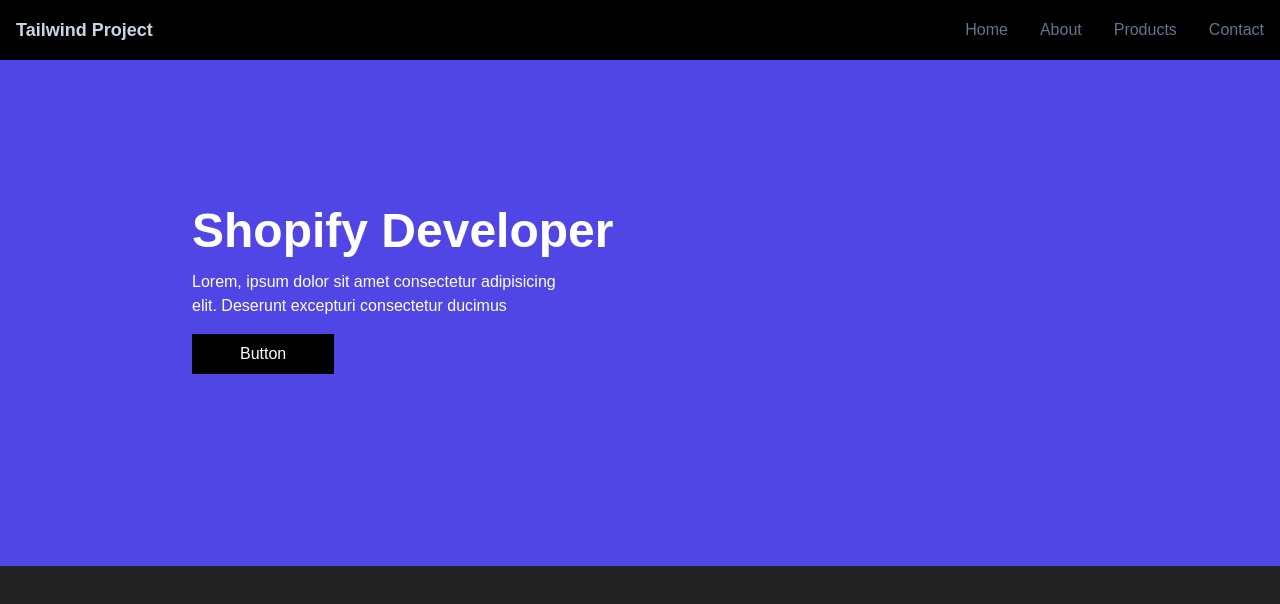
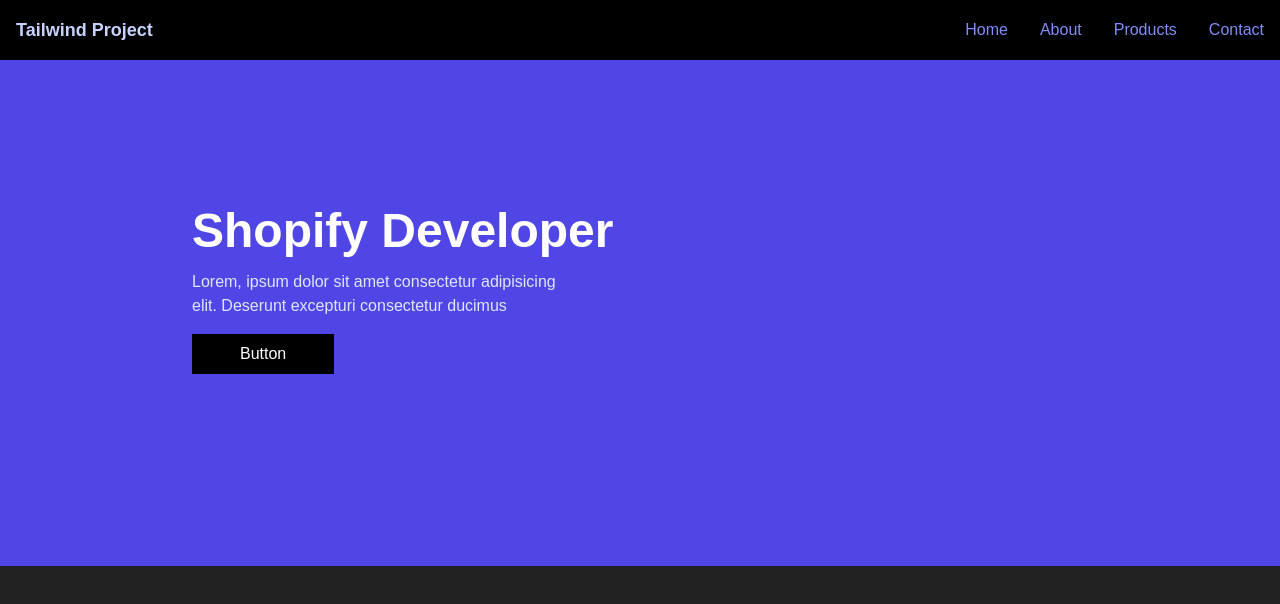
Before and after one commit to RenPen3/Tailwind-Project, a plain HTML site: page index.html in a window 1280 px wide. Drawn offline with nearby package versions, Linux system fonts and the light colour scheme.

```diff
--- a/css/resets.css
+++ b/css/resets.css
@@ -14,7 +14,7 @@ li {
     list-style-type: none;
 }
 
-a {
+a:hover {
     color: #FAFAFA;
     text-decoration: none;
 }
--- a/css/style.css
+++ b/css/style.css
@@ -53,3 +53,7 @@
 .hero {
     padding: 12em;
 }
+
+.hero__content button:hover {
+    background-color: rgb(55, 0, 94);
+}
--- a/index.html
+++ b/index.html
@@ -12,10 +12,10 @@
   <header>
     <nav class="nav">
       <div class="nav__content container">
-        <div class="nav__content-logo text-slate-300 font-bold text-lg">
+        <div class="nav__content-logo text-indigo-200 font-bold text-lg">
           <a href="#">Tailwind Project</a>
         </div>
-          <div class="nav__content-menu text-slate-500">
+          <div class="nav__content-menu text-indigo-400">
             <ul class="nav__content-list">
               <li><a href="#">Home</a></li>
               <li><a href="#">About</a></li>
@@ -40,7 +40,7 @@
       <div class="hero bg-indigo-600">
         <div class="hero__content container col-6">
           <h1 class=" text-white text-5xl font-black leading-relaxed">Shopify Developer</h1>
-          <p class="text-white w-96">Lorem, ipsum dolor sit amet consectetur
+          <p class="text-indigo-100 w-96">Lorem, ipsum dolor sit amet consectetur
             adipisicing elit. Deserunt excepturi consectetur
             ducimus</p>
             <button class="bg-black text-white px-12 py-2 mt-4">Button</button>
```
